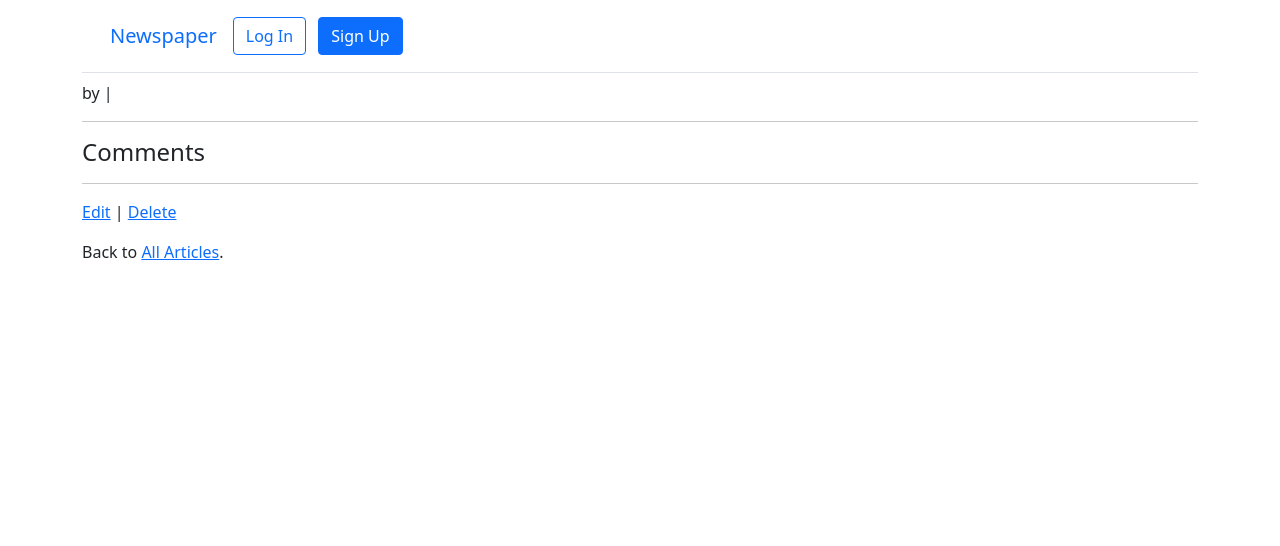
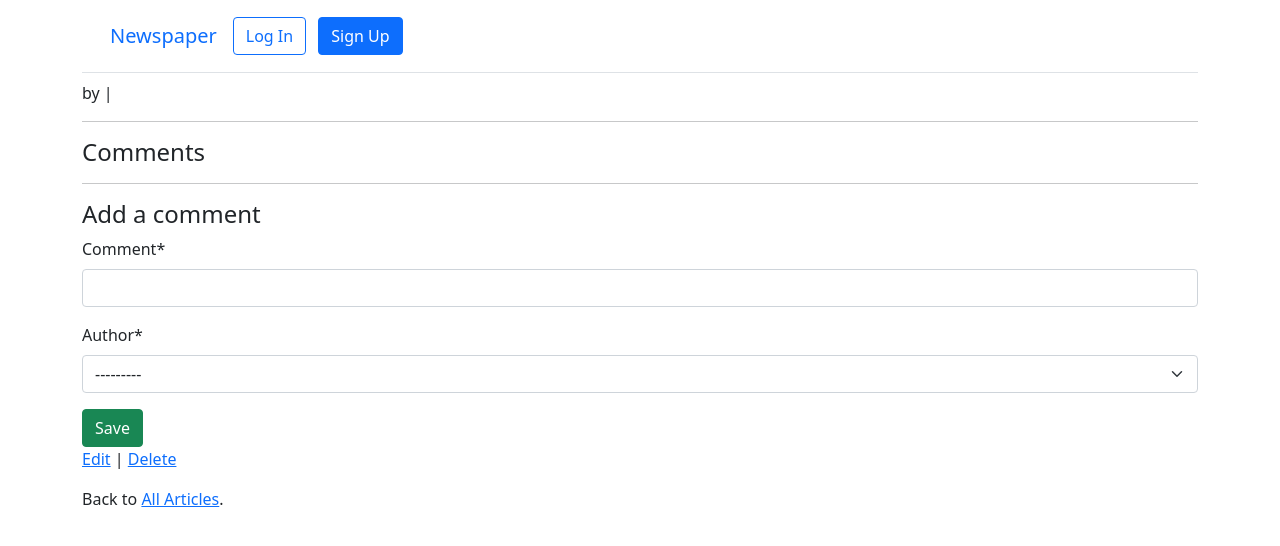
Before and after one commit to jocnn/custom_model_django, a Django app: template templates/article_detail.html in a window 1280 px wide. Shown: the top 546 px of the page. Run offline with Django 4.2, Linux system fonts and the light colour scheme; the template is opened without the code that fills it: values that come from a table or form of the project are taken from there, others are empty; some libraries are stand-ins or nearby versions.

Commit message:
se creó y mostró el formulario para comentarios

```diff
--- /dev/null
+++ b/articles/forms.py
@@ -0,0 +1,9 @@
+from django import forms
+
+from .models import Comment
+
+
+class CommentForm(forms.ModelForm):
+    class Meta:
+        model = Comment
+        fields = ("comment", "author")
--- a/articles/views.py
+++ b/articles/views.py
@@ -2,6 +2,7 @@ from django.contrib.auth.mixins import LoginRequiredMixin, UserPassesTestMixin
 from django.views.generic import ListView, DetailView
 from django.views.generic.edit import UpdateView, DeleteView, CreateView
 from django.urls import reverse_lazy
+from .forms import CommentForm
 from .models import Article
 
 
@@ -13,6 +14,11 @@ class ArticleListView(LoginRequiredMixin, ListView):
 class ArticleDetailView(LoginRequiredMixin, DetailView):
     model = Article
     template_name = "article_detail.html"
+
+    def get_context_data(self, **kwargs):
+        context = super().get_context_data(**kwargs)
+        context["form"] = CommentForm()
+        return context
 
 
 class ArticleUpdateView(LoginRequiredMixin, UserPassesTestMixin, UpdateView):
--- a/templates/article_detail.html
+++ b/templates/article_detail.html
@@ -1,4 +1,5 @@
 {% extends "base.html" %}
+{% load crispy_forms_tags %}
 
 {% block content %}
 <div class="article-entry">
@@ -14,6 +15,14 @@
 {% endfor %}
 <hr>
 
+<h4>Add a comment</h4>
+<form action="" method="post">{% csrf_token %}
+  {{ form|crispy }}
+  <button class="btn btn-success ml-2" type="submit">
+    Save
+  </button>
+</form>
+
 <p><a href="{% url 'article_edit' article.pk %}">Edit</a> |
   <a href="{% url 'article_delete' article.pk %}">Delete</a></p>
 <p>Back to <a href="{% url 'article_list' %}">All Articles</a>.</p>
```
